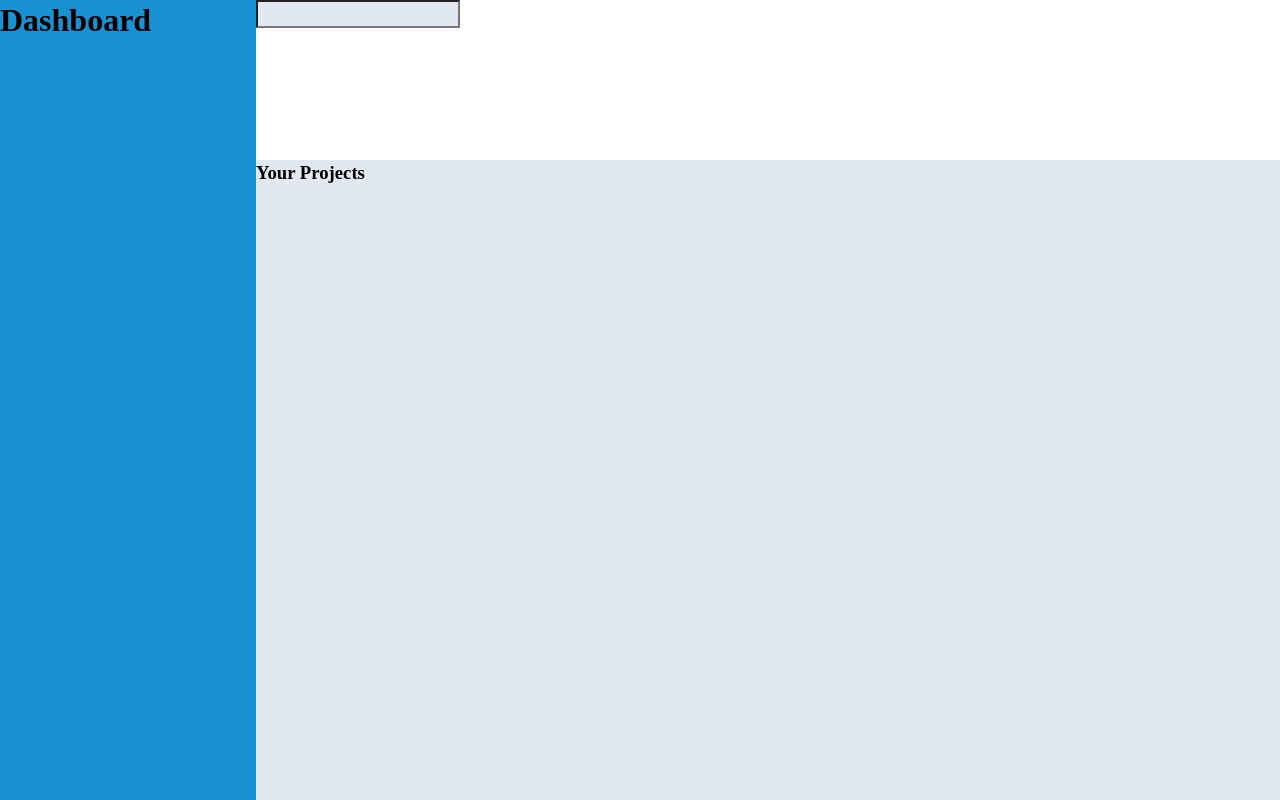
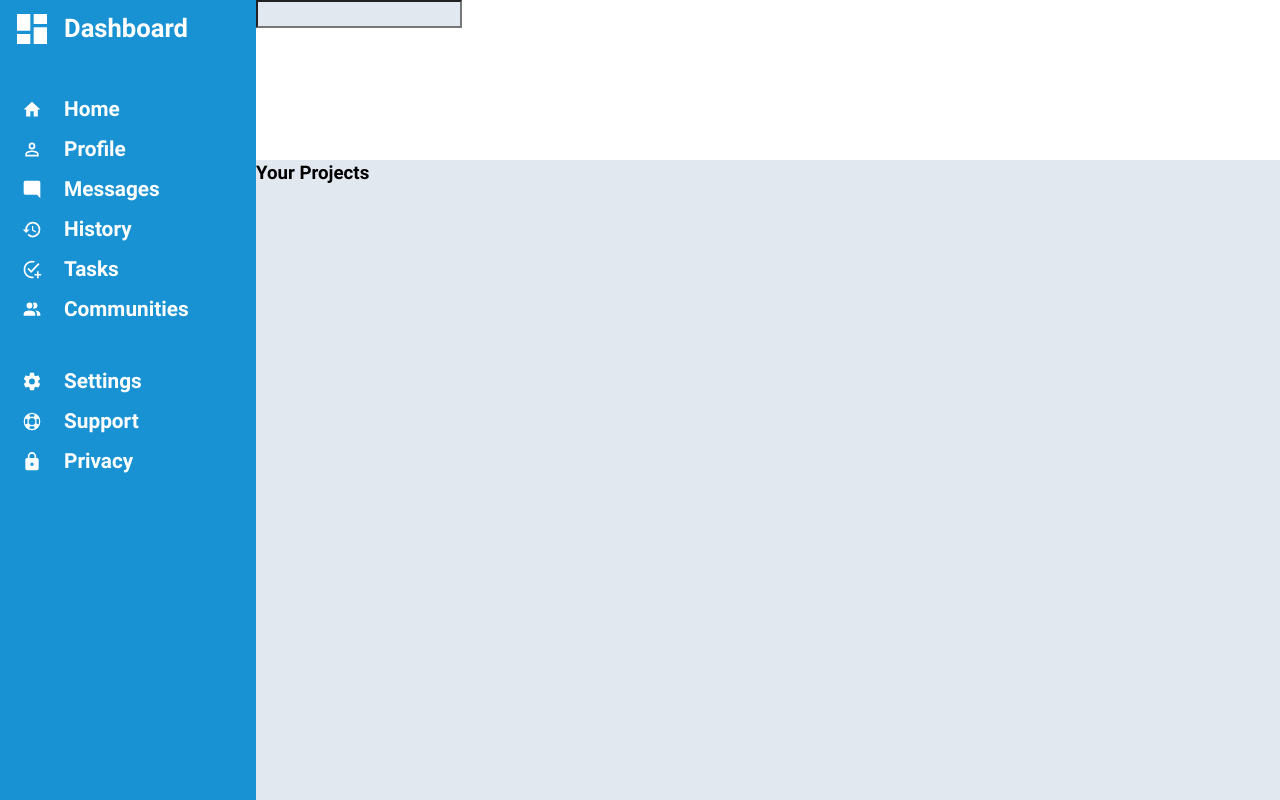
Before and after one commit to subsanddubs11/admin-dashboard, a plain HTML site: page index.html in a window 1280 px wide. Drawn offline with Linux system fonts and the light colour scheme.

Commit message:
Completed sidebar

```diff
--- a/index.html
+++ b/index.html
@@ -15,7 +15,42 @@
       </form>
     </div>
     <div id="sidebar">
-      <h1>Dashboard</h1>
+      <div id="sidebar-wrapper">
+        <div id="top-header">
+          <img src="./assets/images/svgs/view-dashboard.svg" id="dashboard">
+          <h1>Dashboard</h1>
+        </div>
+        <div class="wrapper">
+          <ul class="logo">
+            <li><img src="./assets/images/svgs/home.svg"></li>
+            <li><img src="./assets/images/svgs/account-outline.svg"></li>
+            <li><img src="./assets/images/svgs/message-reply.svg"></li>
+            <li><img src="./assets/images/svgs/history.svg"></li>
+            <li><img src="./assets/images/svgs/checkbox-marked-circle-plus-outline.svg"></li>
+            <li><img src="./assets/images/svgs/account-multiple.svg"></li>
+          </ul>
+          <ul class="title">
+            <li>Home</li>
+            <li>Profile</li>
+            <li>Messages</li>
+            <li>History</li>
+            <li>Tasks</li>
+            <li>Communities</li>
+          </ul>
+        </div>
+        <div class="wrapper" id="second-list">
+          <ul class="logo">
+            <li><img src="./assets/images/svgs/cog.svg"></li>
+            <li><img src="./assets/images/svgs/lifebuoy.svg"></li>
+            <li><img src="./assets/images/svgs/lock.svg"></li>
+          </ul>
+          <ul class="title">
+            <li>Settings</li>
+            <li>Support</li>
+            <li>Privacy</li>
+          </ul>
+        </div>
+      </div>
     </div>
     <div id="main-content">
       <h3>Your Projects</h3>
--- a/style.css
+++ b/style.css
@@ -2,7 +2,24 @@
   --blue: rgb(25 146 212);
   --gold: rgb(240 180 41);
   --gray: rgb(226 232 240);
+  font-family: 'Roboto';
 }
+
+@font-face {
+  font-family: 'Roboto';
+  src: url('./assets/fonts/Roboto-Regular.ttf');
+  font-weight: normal;
+  font-style: normal;
+}
+
+@font-face {
+  font-family: 'Roboto';
+  src: url('./assets/fonts/Roboto-Bold.ttf');
+  font-weight: bold;
+  font-style: normal;
+}
+
+/* Laying Out the Grid */
 
 .container {
   display: grid;
@@ -19,6 +36,8 @@
   width: 100%;
   grid-row: 1 / 3;
   grid-column: 1 / 2;
+  color: white;
+  font-weight: bold;
 }
 
 #main-content {
@@ -28,3 +47,63 @@
 input {
   background-color: var(--gray);
 }
+
+/* Laying Out Child Elements */
+
+#first {
+  width: 2.5rem;
+}
+
+li img {
+  width: 1.3rem;
+}
+
+#sidebar-wrapper ul {
+  display: grid;
+  grid-template: repeat(6, 2.5rem) / 1fr;
+  list-style-type: none;
+}
+
+#sidebar-wrapper {
+  display: grid;
+  grid-template: 3.6rem 2fr 2fr / 1fr;
+  gap: 2rem;
+}
+
+#top-header {
+  display: grid;
+  grid-template: 1fr / 1fr 3fr;
+  align-items: center;
+  justify-content: center;
+}
+
+#top-header img {
+  justify-self: center;
+}
+
+.wrapper {
+  display: grid;
+  grid-template: 1fr / 1fr 3fr;
+}
+
+#second-list ul {
+  grid-template: repeat(6, 1fr) / 1fr;
+}
+
+.logo {
+  justify-items: center;
+  align-items: center;
+}
+
+.title {
+  align-items: center;
+  font-size: 1.3rem;
+}
+
+#dashboard {
+  width: 2.5rem;
+}
+
+h1 {
+  font-size: 1.6rem;
+}
```
Also changed, not shown: assets/fonts/Roboto-Bold.ttf (added), assets/fonts/Roboto-Regular.ttf (added), assets/images/svgs/account-multiple.svg (added), assets/images/svgs/account-outline.svg (added), assets/images/svgs/checkbox-marked-circle-plus-outline.svg (added), assets/images/svgs/cog.svg (added), assets/images/svgs/history.svg (added), assets/images/svgs/home.svg (added), assets/images/svgs/lifebuoy.svg (added), assets/images/svgs/lock.svg (added), assets/images/svgs/message-reply.svg (added), assets/images/svgs/view-dashboard.svg (added).
